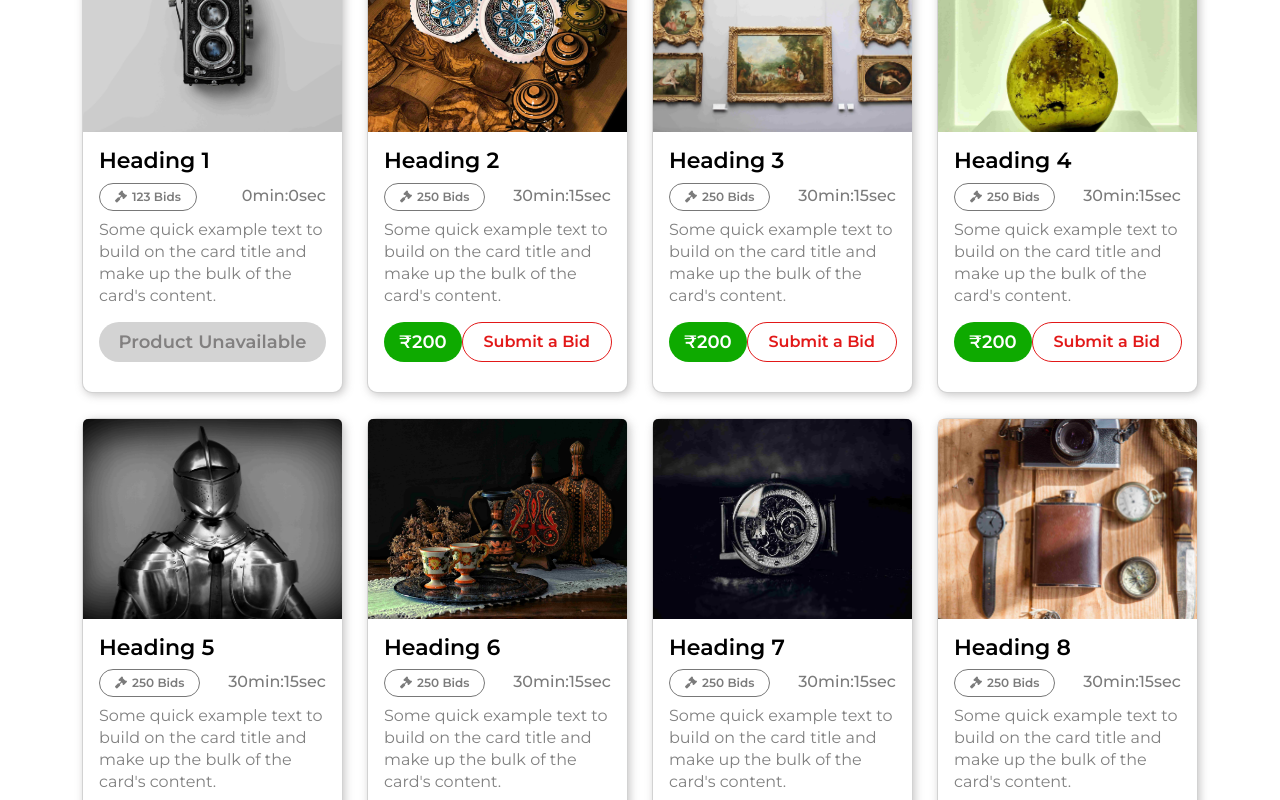
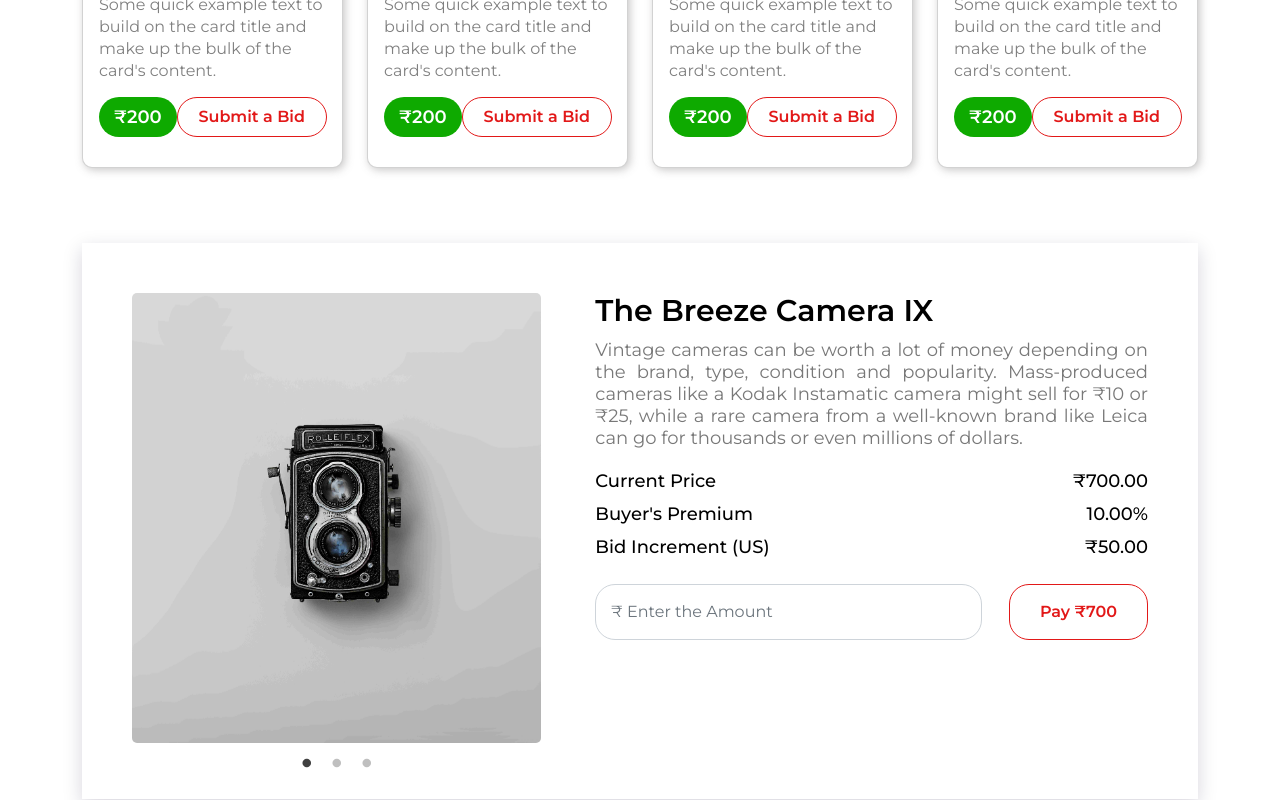
Before and after one commit to neerajverma007/Online-Auction, a React (Create React App) app: page / in a window 1280 px wide. Shown: the part 1740-2540 px from the top of the page. Built offline with nearby package versions, Linux system fonts and the light colour scheme.

Commit message:
productsell

```diff
--- a/src/App.js
+++ b/src/App.js
@@ -3,14 +3,13 @@ import "bootstrap/dist/css/bootstrap.min.css";
 import "bootstrap/dist/js/bootstrap";
 import NavbarComp from "./components/NavbarComp";
 import Heros from "./components/Heros";
-// import Modal from "./components/Modal";
 import Signin from "./components/Signin";
 import CardStructure from "./components/CardStructure";
 import MyAccount from "./components/MyAccount";
-import BuyerForm from "./components/BuyerForm";
+// import BuyerForm from "./components/BuyerForm";
 import Contactus from "./components/Contactus";
 import Footer from "./components/Footer";
-// import ProductSell from "./components/ProductSell";
+import ProductSell from "./components/ProductSell";
 import Aboutus from "./components/Aboutus";
 
 function App() {
@@ -18,11 +17,10 @@ function App() {
     <div>
       <NavbarComp />
       <Heros />
-      <Signin />
       <CardStructure />
-      {/* <ProductSell /> */}
+      <ProductSell />
       <MyAccount />
-      <BuyerForm />
+      {/* <BuyerForm /> */}
       <Contactus />
       <Aboutus />
       <Footer />
--- a/src/components/MyAccount.js
+++ b/src/components/MyAccount.js
@@ -112,9 +112,7 @@ const MyAccount = () => {
                                   <span>&#8377;200</span>
                                 </div>
                                 <div className="Cardbidbtn">
-                                  <Button className="Bidbtn">
-                                    Submit a Bid
-                                  </Button>
+                                  <Button className="Bidbtn">Update Bid</Button>
                                 </div>
                               </div>
                             </Card.Body>
@@ -148,9 +146,7 @@ const MyAccount = () => {
                                   <span>&#8377;200</span>
                                 </div>
                                 <div className="Cardbidbtn">
-                                  <Button className="Bidbtn">
-                                    Submit a Bid
-                                  </Button>
+                                  <Button className="Bidbtn">Update Bid</Button>
                                 </div>
                               </div>
                             </Card.Body>
@@ -184,9 +180,7 @@ const MyAccount = () => {
                                   <span>&#8377;200</span>
                                 </div>
                                 <div className="Cardbidbtn">
-                                  <Button className="Bidbtn">
-                                    Submit a Bid
-                                  </Button>
+                                  <Button className="Bidbtn">Update Bid</Button>
                                 </div>
                               </div>
                             </Card.Body>
@@ -220,9 +214,7 @@ const MyAccount = () => {
                                   <span>&#8377;200</span>
                                 </div>
                                 <div className="Cardbidbtn">
-                                  <Button className="Bidbtn">
-                                    Submit a Bid
-                                  </Button>
+                                  <Button className="Bidbtn">Update Bid</Button>
                                 </div>
                               </div>
                             </Card.Body>
@@ -256,9 +248,7 @@ const MyAccount = () => {
                                   <span>&#8377;200</span>
                                 </div>
                                 <div className="Cardbidbtn">
-                                  <Button className="Bidbtn">
-                                    Submit a Bid
-                                  </Button>
+                                  <Button className="Bidbtn">Update Bid</Button>
                                 </div>
                               </div>
                             </Card.Body>
@@ -292,9 +282,7 @@ const MyAccount = () => {
                                   <span>&#8377;200</span>
                                 </div>
                                 <div className="Cardbidbtn">
-                                  <Button className="Bidbtn">
-                                    Submit a Bid
-                                  </Button>
+                                  <Button className="Bidbtn">Update Bid</Button>
                                 </div>
                               </div>
                             </Card.Body>
@@ -332,9 +320,7 @@ const MyAccount = () => {
                                   <span>&#8377;200</span>
                                 </div>
                                 <div className="Cardbidbtn">
-                                  <Button className="Bidbtn">
-                                    Submit a Bid
-                                  </Button>
+                                  <Button className="Bidbtn">Update Bid</Button>
                                 </div>
                               </div>
                             </Card.Body>
@@ -368,9 +354,7 @@ const MyAccount = () => {
                                   <span>&#8377;200</span>
                                 </div>
                                 <div className="Cardbidbtn">
-                                  <Button className="Bidbtn">
-                                    Submit a Bid
-                                  </Button>
+                                  <Button className="Bidbtn">Update Bid</Button>
                                 </div>
                               </div>
                             </Card.Body>
@@ -404,9 +388,7 @@ const MyAccount = () => {
                                   <span>&#8377;200</span>
                                 </div>
                                 <div className="Cardbidbtn">
-                                  <Button className="Bidbtn">
-                                    Submit a Bid
-                                  </Button>
+                                  <Button className="Bidbtn">Update Bid</Button>
                                 </div>
                               </div>
                             </Card.Body>
@@ -440,9 +422,7 @@ const MyAccount = () => {
                                   <span>&#8377;200</span>
                                 </div>
                                 <div className="Cardbidbtn">
-                                  <Button className="Bidbtn">
-                                    Submit a Bid
-                                  </Button>
+                                  <Button className="Bidbtn">Update Bid</Button>
                                 </div>
                               </div>
                             </Card.Body>
@@ -476,9 +456,7 @@ const MyAccount = () => {
                                   <span>&#8377;200</span>
                                 </div>
                                 <div className="Cardbidbtn">
-                                  <Button className="Bidbtn">
-                                    Submit a Bid
-                                  </Button>
+                                  <Button className="Bidbtn">Update Bid</Button>
                                 </div>
                               </div>
                             </Card.Body>
@@ -512,9 +490,7 @@ const MyAccount = () => {
                                   <span>&#8377;200</span>
                                 </div>
                                 <div className="Cardbidbtn">
-                                  <Button className="Bidbtn">
-                                    Submit a Bid
-                                  </Button>
+                                  <Button className="Bidbtn">Update Bid</Button>
                                 </div>
                               </div>
                             </Card.Body>
--- a/src/components/NavbarComp.js
+++ b/src/components/NavbarComp.js
@@ -1,8 +1,11 @@
 /* eslint-disable jsx-a11y/anchor-is-valid */
 /* eslint-disable jsx-a11y/alt-text */
-import React from "react";
+import React, { useState } from "react";
+import Signin from "./Signin";
 
 function NavbarComp() {
+  const [isLoginModal, setLoginModal] = useState(false);
+
   const navlinksArray = [
     { id: 1, href: "#HomePage", text: "Home" },
     { id: 2, href: "#AuctionPage", text: "Auction" },
@@ -10,8 +13,13 @@ function NavbarComp() {
     { id: 6, href: "#aboutustab", text: "About Us" },
     { id: 7, href: "#ContactusSection", text: "Contact Us" },
     { id: 5, href: "#MyAccountPage", text: "My Account" },
-    { id: 8, href: "#LoginPage", text: "Login" },
+    { id: 8, href: "#LoginPage", text: "Login", handleClick: handleLogin },
   ];
+
+  function handleLogin() {
+    setLoginModal(true);
+  }
+
   return (
     <nav className="navbar navbar-expand-sm">
       <div className="container-fluid">
@@ -28,20 +36,27 @@ function NavbarComp() {
         </button>
         <div className="collapse navbar-collapse" id="collapsibleNavbar">
           <ul className="navbar-nav">
-            {navlinksArray.map(({ href, text, id }) => (
-              <NavLink href={href} text={text} key={id} />
+            {navlinksArray.map(({ href, text, id, handleClick }) => (
+              <NavLink
+                href={href}
+                text={text}
+                key={id}
+                handleClick={handleClick ?? (() => {})}
+              />
             ))}
           </ul>
         </div>
       </div>
+
+      {isLoginModal && <Signin setLoginModal={setLoginModal} />}
     </nav>
   );
 }
 
-function NavLink({ href, text, id }) {
+function NavLink({ href, text = "ERR", id, handleClick }) {
   return (
     <li className="nav-item">
-      <a className="nav-link" href={href}>
+      <a className="nav-link" href={href} onClick={handleClick}>
         {text}
       </a>
     </li>
--- a/src/components/ProductSell.js
+++ b/src/components/ProductSell.js
@@ -1,43 +1,87 @@
-// import React from "react";
-// import Slider from "react-slick";
-// import "slick-carousel/slick/slick.css";
-// import "slick-carousel/slick/slick-theme.css";
+/* eslint-disable jsx-a11y/img-redundant-alt */
+import React from "react";
+import Slider from "react-slick";
+import "slick-carousel/slick/slick.css";
+import "slick-carousel/slick/slick-theme.css";
+import { Button } from "react-bootstrap";
 
-// function ProductSell() {
-//   var settings = {
-//     dots: true,
-//     infinite: true,
-//     speed: 500,
-//     slidesToShow: 1,
-//     slidesToScroll: 1,
-//   };
+function ProductSell() {
+  var settings = {
+    dots: true,
+    infinite: true,
+    speed: 500,
+    slidesToShow: 1,
+    slidesToScroll: 1,
+  };
 
-//   return (
-//     <div className="ProductSell-Section">
-//       <div className="slider">
-//         <Slider {...settings}>
-//           <div>
-//             <h3>1</h3>
-//           </div>
-//           <div>
-//             <h3>2</h3>
-//           </div>
-//           <div>
-//             <h3>3</h3>
-//           </div>
-//           <div>
-//             <h3>4</h3>
-//           </div>
-//           <div>
-//             <h3>5</h3>
-//           </div>
-//           <div>
-//             <h3>6</h3>
-//           </div>
-//         </Slider>
-//       </div>
-//     </div>
-//   );
-// }
+  return (
+    <div className="container">
+      <div className="ProductSell-Section">
+        <div className="row">
+          <div className="col-lg-5 col-md-5 col-sm-12">
+            <div className="slider text-center">
+              <Slider {...settings}>
+                <div className="slider-section">
+                  <div className="slider-image">
+                    <img src="images/card_one.jpg" alt="product-image" />
+                  </div>
+                </div>
+                <div className="slider-content">
+                  <div className="slider-image">
+                    <img src="images/card_two.jpg" alt="product-image" />
+                  </div>
+                </div>
+                <div className="slider-content">
+                  <div className="slider-image">
+                    <img src="images/card_three.jpg" alt="product-image" />
+                  </div>
+                </div>
+              </Slider>
+            </div>
+          </div>
+          <div className="col-lg-7 col-md-7 col-sm-12">
+            <div class="slider-content">
+              <h2>The Breeze Camera IX</h2>
+              <p>
+                Vintage cameras can be worth a lot of money depending on the
+                brand, type, condition and popularity. Mass-produced cameras
+                like a Kodak Instamatic camera might sell for &#8377;10 or
+                &#8377;25, while a rare camera from a well-known brand like
+                Leica can go for thousands or even millions of dollars.
+              </p>
+              <ul className="price-table list-unstyled">
+                <li className="header">
+                  <span className="details">Current Price</span>
+                  <h5 className="info">&#8377;700.00</h5>
+                </li>
+                <li className="header">
+                  <span className="details">Buyer's Premium</span>
+                  <h5 className="info">10.00%</h5>
+                </li>
+                <li className="header">
+                  <span className="details">Bid Increment (US)</span>
+                  <h5 className="info">&#8377;50.00</h5>
+                </li>
+              </ul>
+              <div className="amountpay">
+                <div className="form-outline">
+                  <input
+                    type="number"
+                    id="form1"
+                    placeholder="&#8377; Enter the Amount"
+                    className="form-control"
+                  />
+                </div>
+                <div className="Cardbidbtn">
+                  <Button className="Bidbtn">Pay &#8377;700</Button>
+                </div>
+              </div>
+            </div>
+          </div>
+        </div>
+      </div>
+    </div>
+  );
+}
 
-// export default ProductSell;
+export default ProductSell;
--- a/src/components/Signin.js
+++ b/src/components/Signin.js
@@ -1,16 +1,35 @@
 /* eslint-disable jsx-a11y/anchor-is-valid */
 import React, { useState } from "react";
 
-const Signin = () => {
+const Signin = ({ setLoginModal }) => {
   let [authMode, setAuthMode] = useState("Signin");
 
   const changeAuthMode = () => {
     setAuthMode(authMode === "Signin" ? "Signup" : "Signin");
   };
 
-  if (authMode === "Signin") {
+  function closeModal() {
+    setLoginModal(false);
+  }
+
+  // function stopScroll(e) {
+  //   e.preventDefault();
+  // }
+
+  // useEffect(() => {
+  //   document.addEventListener("scroll", stopScroll);
+
+  //   return function () {
+  //     document.removeEventListener("scroll", stopScroll);
+  //   };
+  // }, []);
+
   return (
     <div className="Auth-form-container" id="LoginPage">
+      <div className="overlay" onClick={closeModal}></div>
+
+      {authMode === "Signin" ? (
+        <>
           <form className="Auth-form">
             <div className="Auth-form-content">
               <h3 className="Auth-form-title">Login</h3>
@@ -46,19 +65,17 @@ const Signin = () => {
               </p>
             </div>
           </form>
-      </div>
-    );
-  }
-
-  return (
-    <div className="Auth-form-container">
+        </>
+      ) : (
+        <>
           <form className="Auth-form">
             <div className="Auth-form-content">
               <h3 className="Auth-form-title">Sign Up</h3>
               <div className="text-center Auth-form-text">
                 <p>
                   {" "}
-              Already registered? <span onClick={changeAuthMode}>Sign In</span>
+                  Already registered?{" "}
+                  <span onClick={changeAuthMode}>Sign In</span>
                 </p>
               </div>
               <div className="form-group mt-3">
@@ -105,8 +122,9 @@ const Signin = () => {
               <div className="form-text mt-3">
                 <p>
                   Your personal data will be used to support your experience
-              throughout this website, to manage access to your account, and for
-              other purposes described in our <a href="#">privacy policy.</a>
+                  throughout this website, to manage access to your account, and
+                  for other purposes described in our{" "}
+                  <a href="#">privacy policy.</a>
                 </p>
               </div>
               <div className="d-grid mt-3 submitbtn">
@@ -116,6 +134,8 @@ const Signin = () => {
               </div>
             </div>
           </form>
+        </>
+      )}
     </div>
   );
 };
--- a/src/index.css
+++ b/src/index.css
@@ -159,8 +159,41 @@ a.dropdown-item {
   display: flex;
   justify-content: center;
   align-items: center;
+
+  position: fixed;
+  top: 0;
+  left: 0;
+  width: 100%;
+  height: 100%;
+}
+
+.overlay {
+  position: absolute;
+  width: 100%;
+  height: 100%;
+  top: 0;
+  left: 0;
+
+  background-color: #00000030;
+  backdrop-filter: blur(3px);
+  z-index: -1;
+}
+
+/* CSS given by Amresh Start */
+
+.modal-content {
+  background-color: unset !important;
+  background-clip: unset !important;
+  border: unset !important;
+  border-radius: unset !important;
+  outline: 0;
+  display: flex;
+  justify-content: center;
+  align-items: center;
   padding: 100px 0px;
 }
+
+/* CSS given by Amresh End */
 
 .Auth-form {
   width: 450px;
@@ -990,3 +1023,88 @@ img.footerLogo {
 }
 
 /* About Us CSS END */
+
+
+/* Product Sell CSS START */
+.ProductSell-Section {
+  background-color: white !important;
+  color: black !important;
+  padding: 50px;
+  box-shadow: 0px 6px 18px 0px rgba(16, 5, 54, 0.17);
+}
+
+.slider-image img {
+  width: 100%;
+  height: 450px;
+  object-fit: cover;
+}
+
+.slider-image {
+  border-radius: 5px !important;
+  overflow: hidden;
+}
+
+.slick-dots li button:before {
+  font-size: 10px !important;
+}
+
+/*
+.slider .slick-prev,
+.slider .slick-next {
+  background-color: black;
+  color: white;
+}
+*/
+.price-table li.header {
+  display: flex;
+  justify-content: space-between;
+}
+
+.slider-content h2 {
+  font-size: 30px;
+  font-weight: 600;
+  margin-bottom: 10px;
+}
+
+.slider-content p {
+  font-size: 18px;
+  font-weight: 400;
+  margin-bottom: 20px;
+  color: #787878;
+  text-align: justify;
+}
+
+.header span.details,
+.header h5.info {
+  font-size: 18px;
+  font-weight: 500;
+  line-height: 25px;
+}
+
+.slider-content {
+  padding-left: 30px;
+}
+
+.slider-content button.Bidbtn {
+  padding: 15px 30px;
+  width: 100%;
+}
+
+.slider-content .Cardbidbtn {
+  justify-content: end;
+}
+
+.amountpay {
+  display: flex;
+  justify-content: space-between;
+}
+
+.slider-content .form-outline {
+  width: 70%;
+}
+
+.slider-content .form-outline input {
+  padding: 15px;
+}
+
+/* Product Sell CSS END */
```
Lines whose indentation alone changed are shown as unchanged.
